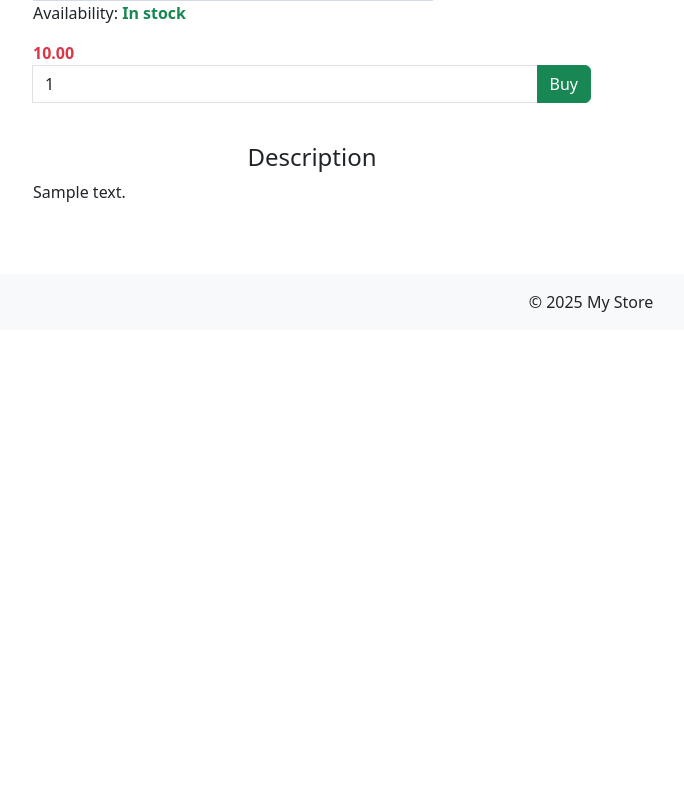
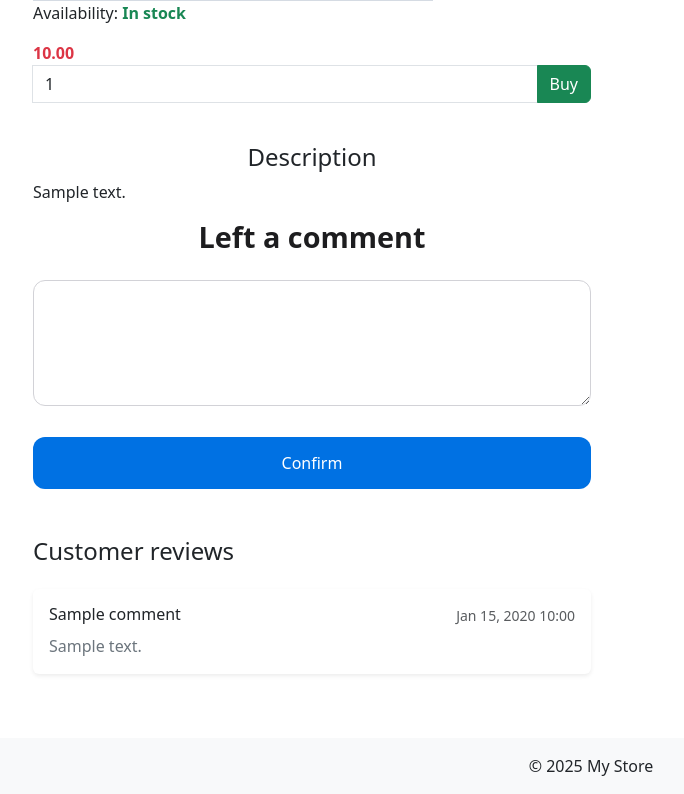
Before and after one commit to NikitaDid/ecommerce-store, a Django app: a page that uses template/catalog/product.html in a window 1280 px wide. Shown: the part 470-1264 px from the top of the page, without its empty margins (49-733 px from the left). Before the commit the page ends 782 px from the top, so only its background shows below. Run offline with Django 5.2, Linux system fonts and the light colour scheme; a user stored in the database is signed in; tables that the repository leaves empty hold one stand-in row (values such as "Sample post"); grey boxes marked "Sample" are stand-in pictures.

Commit message:
comment_section

```diff
--- /dev/null
+++ b/apps/catalog/forms.py
@@ -0,0 +1,9 @@
+from django.forms import ModelForm
+
+from apps.catalog.models import Comment
+
+
+class CommentForm(ModelForm):
+    class Meta:
+        model = Comment
+        fields = '__all__'
--- a/apps/catalog/models.py
+++ b/apps/catalog/models.py
@@ -144,3 +144,18 @@ class ProductCategory(models.Model):
     class Meta:
         verbose_name = 'Product Category'
         verbose_name_plural = 'Product Categories'
+
+
+class Comment(models.Model):
+    product = models.ForeignKey(Product, verbose_name='Product', on_delete=models.CASCADE)
+    user = models.ForeignKey(User, verbose_name='User', null=True, blank=True, on_delete=models.SET_NULL)
+    name = models.CharField(verbose_name='Name', max_length=255)
+    email = models.EmailField(verbose_name='E-mail')
+    message = models.TextField(verbose_name='Text')
+    is_checked = models.BooleanField(verbose_name='Checked', default=False)
+    created_at = models.DateTimeField(verbose_name='Creation data', auto_now_add=True)
+
+
+    class Meta:
+        verbose_name = 'Comment'
+        verbose_name_plural = 'Comments'
--- a/apps/catalog/urls.py
+++ b/apps/catalog/urls.py
@@ -1,12 +1,13 @@
 from django.urls import path
 
-from apps.catalog import views
 from apps.catalog.views import CategoryIndexView, ProductsByCategoryView, ProductDetailView
+from apps.catalog.views import create_comment
 
 app_name = 'catalog'
 
 urlpatterns = [
     path('', CategoryIndexView.as_view(), name='category_list'),
     path('category/<slug:slug>/', ProductsByCategoryView.as_view(), name='category_detail'),
-    path('category/<slug:slug>/<int:pk>', ProductDetailView.as_view(), name='product_detail')
+    path('category/<slug:slug>/<int:pk>', ProductDetailView.as_view(), name='product_detail'),
+    path('comment/<slug:slug>/<int:pk>', create_comment, name='create_comment')
 ]
--- a/apps/catalog/views.py
+++ b/apps/catalog/views.py
@@ -1,5 +1,9 @@
-from apps.catalog.models import Category, Product
+from django.shortcuts import render, redirect
+
+from apps.catalog.models import Category, Product, Comment
+from apps.catalog.forms import CommentForm
 from django.views import generic
+
 
 
 class CategoryIndexView(generic.ListView):
@@ -33,3 +37,37 @@ class ProductsByCategoryView(generic.ListView):  # list of each category product
 class ProductDetailView(generic.DetailView):
     model = Product
     template_name = 'catalog/product.html'
+
+    def get_context_data(self, **kwargs):
+        context = super().get_context_data(**kwargs)
+        product = self.get_object()
+        context['comments'] = Comment.objects.filter(product=product,is_checked=True).order_by('-created_at')
+        context['form'] = CommentForm()
+        return context
+
+
+def create_comment(request, pk, slug):
+    product = Product.objects.get(pk=pk)
+    if request.method == 'POST':
+        data = request.POST.copy()
+        data.update(product=pk, slug=slug)
+
+        if not request.user.is_anonymous:
+            user = request.user
+            data.update({
+                "name": f"{user.last_name} {user.first_name}",
+                "is_checked": True,
+                "email": user.email,
+                "user": user,
+            })
+
+        request.POST = data
+        form = CommentForm(request.POST)
+        if form.is_valid():
+            comment = form.save()
+            return render(request, 'catalog/comment_created.html',{
+                "comment": comment,
+                "product": product
+            })
+        else:
+            print(form.errors)
--- a/apps/user/views.py
+++ b/apps/user/views.py
@@ -1,5 +1,3 @@
-from idlelib.rpc import request_queue
-
 from django.shortcuts import render, redirect
 from django.contrib.auth import authenticate, login, logout
 
@@ -30,9 +28,9 @@ def user_register(request):
             user.save()
             return render(request, 'user/welcome.html', {'user': user})
         error = form.errors
-    return render(request, 'user/register.html', {'error':error})
+    return render(request, 'user/register.html', {'error': error})
 
 
 def user_logout(request):
     logout(request)
-    return redirect('home.html')
+    return redirect('main/home.html')
--- a/template/catalog/product.html
+++ b/template/catalog/product.html
@@ -1,4 +1,6 @@
 {% extends "base.html" %}
+<link href="https://cdn.jsdelivr.net/npm/bootstrap@5.3.2/dist/css/bootstrap.min.css" rel="stylesheet">
+
 {% block content %}
     <div class="product-view">
         <h3 class="my-header">Название товара</h3>
@@ -18,22 +20,25 @@
             </div>
         </div>
 
+
         <div class="col-xs-12 col-md-6">
             <p>Availability:
                 {% if product.quantity > 5 %}
                     <b class="text-success">In stock</b>
-                {% elif product.quantity < 5 and product.quantity > 0%}
+                {% elif product.quantity < 5 and product.quantity > 0 %}
                     <b class="text-warning">About to end</b>
                 {% else %}
                     <b class="text-danger">Not available</b>
                 {% endif %} </p>
-                <b class="text-danger product-price">{{ product.price}}</b>
+            <b class="text-danger product-price">{{ product.price }}</b>
+
 
             <form action="{% url 'cart:add_to_cart' %}">
                 {% csrf_token %}
                 <div class="input-group mb-3">
                     <input type="hidden" name="product" value="{{ product.id }}">
-                        <input id='quantity' name="quantity" type="number" min="1" step="1" max="100" value="1" class="form-control">
+                    <input id='quantity' name="quantity" type="number" min="1" step="1" max="100" value="1"
+                           class="form-control">
                     <button class="btn btn-success" type="submit" id="button-addon1">Buy</button>
                 </div>
             </form>
@@ -41,8 +46,74 @@
             <br>
             {% if product.description %}
                 <h4 class="text-center">Description</h4>
-                <p>{{ product.description}}</p>
+                <p>{{ product.description }}</p>
             {% endif %}
+
+
+            <h1 style="font-size: 1.8rem; margin-bottom: 25px; text-align: center;
+               font-weight: 600; color: #1d1d1f;">
+                Left a comment
+            </h1>
+            {% if error %}
+                <div class="alert alert-danger" role="alert">
+                    {{ error }}
+                </div>
+            {% endif %}
+            <form method="POST" action="{% url 'catalog:create_comment' slug=product.slug pk=product.pk %}">
+                {% csrf_token %}
+
+                {% if not request.user.is_authenticated %}
+                    <input type="text" name="name" placeholder="Name" required
+                           style="width: 100%; padding: 14px; margin-bottom: 15px;
+               border: 1px solid #d2d2d7; border-radius: 12px; font-size: 1rem;
+               outline: none; transition: 0.2s;">
+
+                    <input type="email" name="email" placeholder="E-mail" required
+                           style="width: 100%; padding: 14px; margin-bottom: 15px;
+               border: 1px solid #d2d2d7; border-radius: 12px; font-size: 1rem;
+               outline: none; transition: 0.2s;">
+                {% endif %}
+
+                <textarea name="message" placeholder="Text" rows="4" required
+                          style="width: 100%; padding: 14px; margin-bottom: 15px;
+               border: 1px solid #d2d2d7; border-radius: 12px; font-size: 1rem;
+               outline: none; transition: 0.2s;"> </textarea>
+
+                <button type="submit"
+                        style="width: 100%; padding: 14px; background-color: #0071e3; color: white;
+                       border: none; border-radius: 12px; font-size: 1rem; font-weight: 500;
+                       cursor: pointer; transition: 0.2s; margin-top: 10px;">
+                    Confirm
+                </button>
+            </form>
+
+            <div class="mt-5">
+                <h4 class="mb-4">Customer reviews</h4>
+
+                {% for comment in comments %}
+                    <div class="card mb-3 shadow-sm border-0">
+                        <div class="card-body">
+
+                            <div class="d-flex justify-content-between mb-2">
+                                <h6 class="mb-0">{{ comment.name }}</h6>
+                                <small class="text-muted">
+                                    {{ comment.created_at|date:"M d, Y H:i" }}
+                                </small>
+                            </div>
+
+                            <p class="mb-0 text-secondary">
+                                {{ comment.message }}
+                            </p>
+
+                        </div>
+                    </div>
+                {% empty %}
+                    <div class="alert alert-light text-center">
+                        No reviews yet. Be the first to comment 🙂
+                    </div>
+                {% endfor %}
+            </div>
+
         </div>
 
     </div>
```
Also changed, not shown: apps/catalog/admin.py (+7 -1 lines), template/catalog/comment_created.html (added, +9 -0 lines), apps/catalog/migrations/0015_comment.py (added), apps/catalog/migrations/0016_alter_comment_user.py (added). Lines whose indentation alone changed are shown as unchanged.
